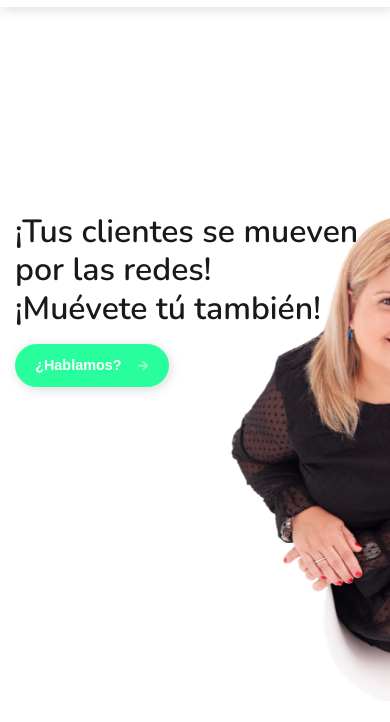
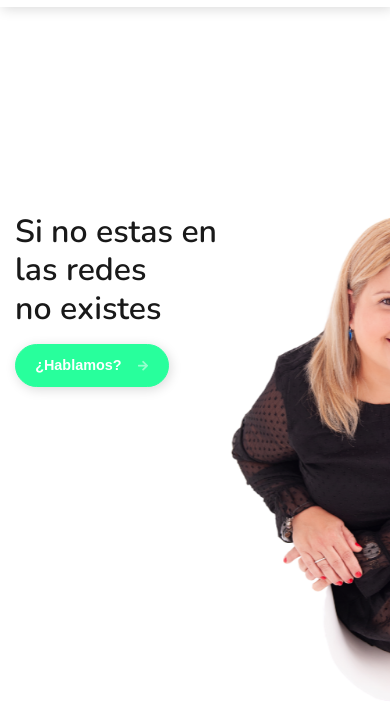
Before and after one commit to decktra/juditpovill, a plain HTML site: page index.html in a window 390 px wide. Shown: the part 122-844 px from the top of the page. Drawn offline with nearby package versions, Linux system fonts and the light colour scheme.

Commit message:
Mobile text

```diff
--- a/index.html
+++ b/index.html
@@ -54,7 +54,8 @@
             <div class="container align-self-center align-items-center">
                 <div class="row">
                     <div class="col-md-6">
-                        <h1 data-animate="ts-fadeInUp">¡Tus clientes se mueven por las redes!<br> ¡Muévete tú también!</h1>
+                        <h1 class="d-none d-sm-block" data-animate="ts-fadeInUp">¡Tus clientes se mueven por las redes!<br> ¡Muévete tú también!</h1>
+                        <h1 class="d-sm-none" data-animate="ts-fadeInUp">Si no estas en<br> las redes<br> no existes</h1>
                         <a href="#form-contact" class="btn btn-primary btn-lg ts-scroll mr-4" data-animate="ts-fadeInUp" data-delay=".2s">
                             ¿Hablamos?
                             <i class="fa fa-arrow-right small ml-3 ts-opacity__50"></i>
```
